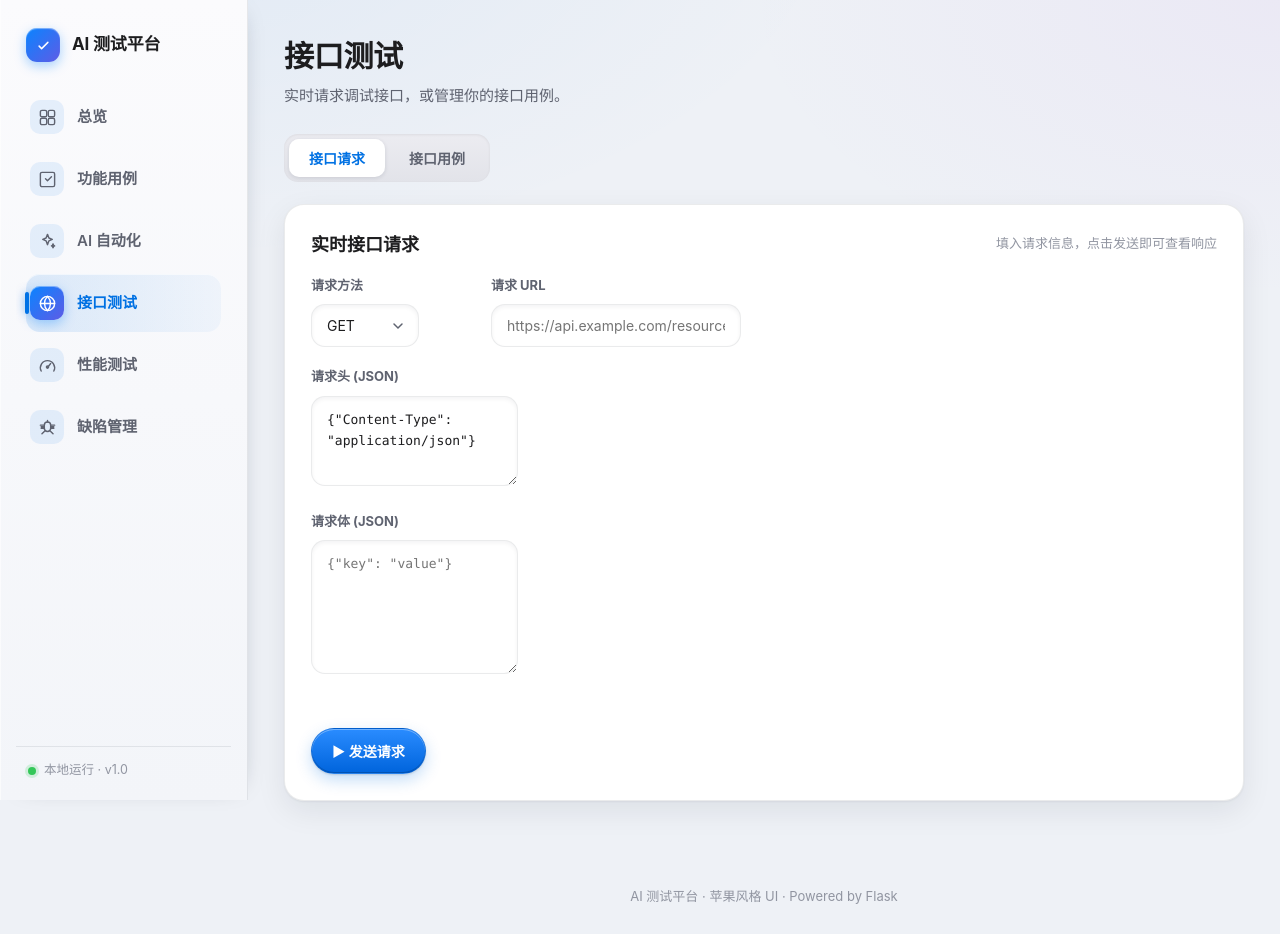
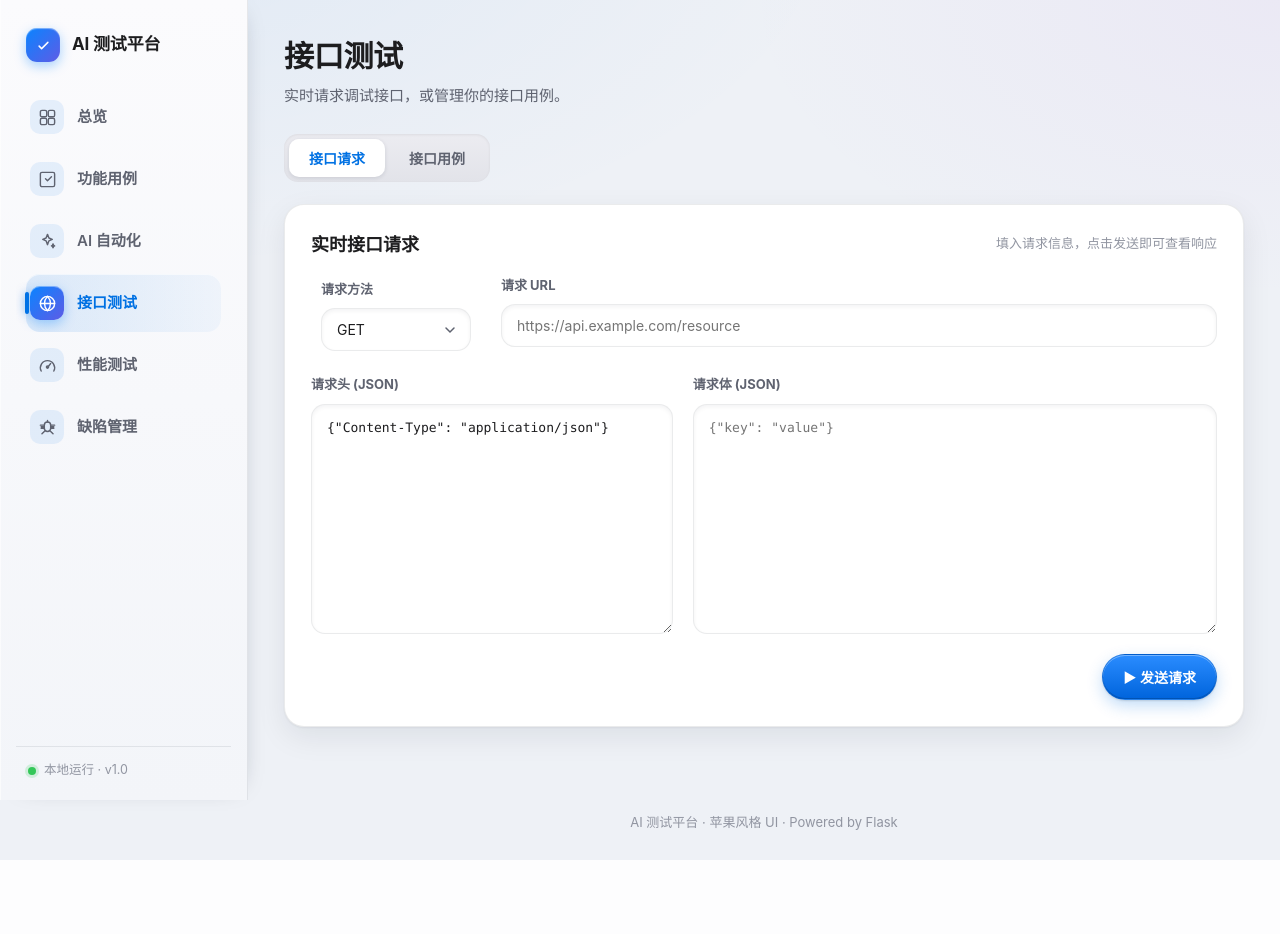
Before and after one commit to Warrenjiangxufeng/Testing_AI_platform, a Flask app: page /api-test/ in a window 1280 px wide. After the commit the page ends 860 px from the top, so only its background shows below. Run offline with Flask 3, Linux system fonts and the light colour scheme.

Commit message:
安全加固：.gitignore 排除 .env(保留示例)，并提交 UI 自适应改动

```diff
--- a/static/css/style.css
+++ b/static/css/style.css
@@ -494,12 +494,24 @@ body {
 @keyframes fadeInUp { from { opacity: 0; transform: translateY(8px); } to { opacity: 1; transform: none; } }
 
 /* 实时请求布局 */
-.req-grid {
-  display: grid;
-  grid-template-columns: 160px 1fr;
-  gap: 20px;
-}
-.req-grid .field.full { grid-column: 1 / -1; }
+.req-grid { display: flex; flex-direction: column; gap: 20px; }
+
+/* 第一行：请求方法 + 请求 URL（正常单行高度，不拉伸成大方框） */
+.req-top { display: grid; grid-template-columns: 170px 1fr; gap: 20px; }
+
+/* 第二行：请求头 + 请求体（请求体更宽、大方框） */
+.req-bottom { display: grid; grid-template-columns: 1fr 1.45fr; gap: 20px; }
+
+.req-grid .field { display: flex; flex-direction: column; }
+.req-grid .field .input,
+.req-grid .field .textarea { width: 100%; }
+.req-grid .req-bottom .field .textarea { flex: 1; }
+.req-grid .req-bottom .field.headers .textarea { min-height: 120px; }
+.req-grid .req-bottom .field.body .textarea { min-height: 230px; }
+
+/* 发送按钮固定在右下角 */
+.req-grid .form-footer { margin-top: 0; }
+
 .resp-area {
   margin-top: 24px;
   padding-top: 22px;
@@ -508,7 +520,8 @@ body {
 .resp-meta { display: flex; align-items: center; gap: 12px; margin-bottom: 14px; }
 .resp-time { color: var(--text-3); font-size: 13px; font-weight: 600; }
 @media (max-width: 720px) {
-  .req-grid { grid-template-columns: 1fr; }
+  .req-top, .req-bottom { grid-template-columns: 1fr; }
+  .req-grid .req-bottom .field.body .textarea { min-height: 180px; }
 }
 
 .input {
--- a/templates/api_test.html
+++ b/templates/api_test.html
@@ -24,7 +24,8 @@
     </div>
 
     <div class="req-grid">
-      <div class="field">
+      <div class="req-top">
+        <div class="field method">
           <label class="label">请求方法</label>
           <select class="input select" id="q-method">
             {% for m in ['GET','POST','PUT','DELETE','PATCH'] %}
@@ -36,15 +37,20 @@
           <label class="label">请求 URL</label>
           <input class="input" type="text" id="q-url" placeholder="https://api.example.com/resource">
         </div>
-      <div class="field full">
+      </div>
+
+      <div class="req-bottom">
+        <div class="field headers">
           <label class="label">请求头 (JSON)</label>
-        <textarea class="input textarea code-input" id="q-headers" rows="3">{"Content-Type": "application/json"}</textarea>
+          <textarea class="input textarea code-input" id="q-headers" rows="4">{"Content-Type": "application/json"}</textarea>
         </div>
-      <div class="field full">
+        <div class="field body">
           <label class="label">请求体 (JSON)</label>
-        <textarea class="input textarea code-input" id="q-body" rows="5" placeholder='{"key": "value"}'></textarea>
+          <textarea class="input textarea code-input" id="q-body" rows="9" placeholder='{"key": "value"}'></textarea>
         </div>
-      <div class="form-footer full">
+      </div>
+
+      <div class="form-footer">
         <button class="btn btn-primary" id="q-send" type="button">▶ 发送请求</button>
       </div>
     </div>
```
Also changed, not shown: 1 other file. Lines whose indentation alone changed are shown as unchanged.
